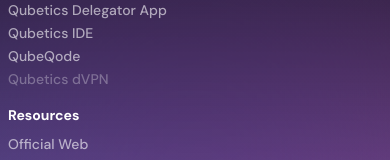
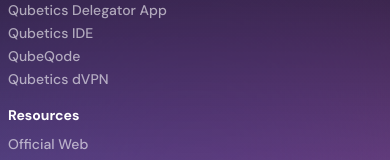
Before and after one commit to Qubetics/admin-frontend, a React (Vite) app: page /provider/landing in a window 390 px wide. Shown: the part 1479-1639 px from the top of the page. Built offline with nearby package versions, Linux system fonts and the light colour scheme; no server answers; a web font is replaced by a local one.

Commit message:
fix:change the mobile application url in the footer

```diff
--- a/src/Common/Footer/Footer.tsx
+++ b/src/Common/Footer/Footer.tsx
@@ -143,9 +143,9 @@
               </li>
               <li>
                 <a
-                  className="footer__link footer__link--disabled"
-                  aria-disabled="true"
-                  onClick={(e) => e.preventDefault()}
+                  target="_blank"
+                  href={envConstants.app_link}
+                  className="footer__link"
                 >
                   Qubetics dVPN
                 </a>
```
